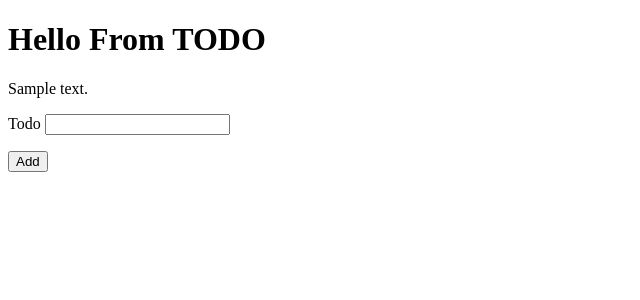
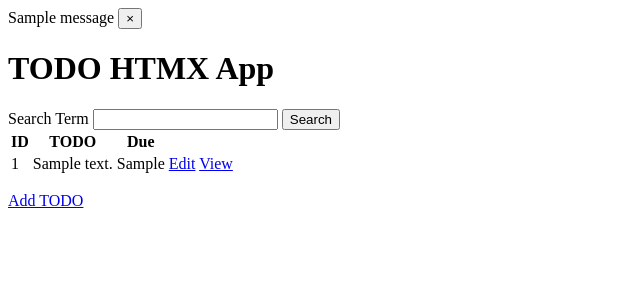
Before and after one commit to Oxmoon/htmx-demo, a Flask app: page /todos in a window 1280 px wide. Shown: the top 300 px of the page, without its empty margins (0-640 px from the left). Run offline with Flask 3, Linux system fonts and the light colour scheme; tables that the repository leaves empty hold one stand-in row (values such as "Sample post"); one stand-in notice (Sample message) is shown.

Commit message:
All working before htmx

```diff
--- a/app.py
+++ b/app.py
@@ -1,9 +1,8 @@
 import os
 
-from flask import Flask, flash, jsonify, redirect, render_template, request, url_for
+from flask import Flask, flash, redirect, render_template, request, url_for
 from flask_sqlalchemy import SQLAlchemy
 from flask_wtf import FlaskForm
-from sqlalchemy import select
 from wtforms import StringField
 from wtforms.validators import InputRequired, Length
 
@@ -23,16 +22,69 @@
     return redirect("/todos")
 
 
-@app.route("/todos", methods=["GET", "POST"])
+@app.route("/todos", methods=["GET"])
 def todo():
-    todos = Todo.query.all()
+    search = request.args.get("q")
+    if search is not None:
+        todos_set = Todo.query.filter(Todo.content.like("%" + search + "%")).all()
+    else:
+        todos_set = Todo.query.all()
+    return render_template("index.html", todos=todos_set)
+
+
+@app.route("/todos/<todo_id>", methods=["GET"])
+def todos_view(todo_id=0):
+    todo = Todo.query.filter_by(id=todo_id).first_or_404()
+    return render_template("show.html", todo=todo)
+
+
+@app.route("/todos/<todo_id>/edit", methods=["GET"])
+def todos_edit_get(todo_id=0):
+    form = EditTodo()
+    todo = Todo.query.filter_by(id=todo_id).first_or_404()
+    return render_template("edit.html", todo=todo, form=form)
+
+
+@app.route("/todos/<todo_id>/edit", methods=["POST"])
+def todos_edit_post(todo_id=0):
+    form = EditTodo()
+    todo = Todo.query.filter_by(id=todo_id).first_or_404()
+    if form.validate_on_submit():
+        todo.content = form.todo.data
+        todo.due = form.due.data
+        db.session.commit()
+        flash("Edited TODO!")
+        return redirect(url_for("todos_view", todo_id=todo.id))
+    else:
+        return render_template("edit.html", todo=todo, form=form)
+
+
+@app.route("/todos/new", methods=["GET"])
+def todo_new_get():
+    form = CreateTodo()
+    return render_template("new.html", form=form)
+
+
+@app.route("/todos/new", methods=["POST"])
+def todo_new():
     form = CreateTodo()
     if form.validate_on_submit():
-        todo = Todo(content=form.todo.data)
+        todo = Todo(content=form.todo.data, due=form.due.data)
         db.session.add(todo)
         db.session.commit()
+        flash("Created new TODO!")
         return redirect(url_for("index"))
-    return render_template("index.html", form=form, todos=todos)
+    return render_template("new.html", form=form)
+
+
+@app.route("/todos/<todo_id>/delete", methods=["POST"])
+def todos_delete(todo_id=0):
+    todo = Todo.query.filter_by(id=todo_id).first_or_404()
+    if todo is not None:
+        db.session.delete(todo)
+        db.session.commit()
+        flash("Deleted TODO!")
+    return redirect(url_for("index"))
 
 
 class Todo(db.Model):
@@ -40,10 +92,17 @@
 
     id = db.Column(db.Integer, primary_key=True)
     content = db.Column(db.String(100), nullable=False)
+    due = db.Column(db.String(100), nullable=False)
 
 
 class CreateTodo(FlaskForm):
     todo = StringField("Todo", validators=[InputRequired(), Length(min=1, max=100)])
+    due = StringField("Due", validators=[InputRequired(), Length(min=1, max=100)])
+
+
+class EditTodo(FlaskForm):
+    todo = StringField("Todo", validators=[InputRequired(), Length(min=1, max=100)])
+    due = StringField("Due", validators=[InputRequired(), Length(min=1, max=100)])
 
 
 if __name__ == "__main__":
--- a/templates/base.html
+++ b/templates/base.html
@@ -15,6 +15,29 @@
     </head>
     {% block navbar %}{% endblock %}
     <body>
-        {% block app_content %}{% endblock %}
+        {% block content %}
+            {% with messages = get_flashed_messages(with_categories=true) %}
+                {% if messages %}
+                    {% for category, message in messages %}
+                        {% if category == 'error' %}
+                            <div role="alert">
+                                {{ message }}
+                                <button type="button" data-dismiss="alert">
+                                    <span aria-hidden="true">&times;</span>
+                                </button>
+                            </div>
+                        {% else %}
+                            <div role="alert">
+                                {{ message }}
+                                <button type="button" data-dismiss="alert">
+                                    <span aria-hidden="true">&times;</span>
+                                </button>
+                            </div>
+                        {% endif %}
+                    {% endfor %}
+                {% endif %}
+            {% endwith %}
+            {% block app_content %}{% endblock %}
+        {% endblock %}
     </body>
 </html>
--- a/templates/index.html
+++ b/templates/index.html
@@ -1,22 +1,38 @@
 {% extends 'base.html' %}
 {% block app_content %}
-    <h1>Hello From TODO</h1>
-    <div id="todos">
-        {% for todo in todos %}<p>{{ todo.content }}</p>{% endfor %}
-    </div>
-    <form method="POST" action="/todos">
-        {{ form.csrf_token }}
-        <p>
-            {{ form.todo.label }}
-            {{ form.todo(rows=100) }}
-        </p>
-        {% if form.todo.errors %}
-            <ul class="errors">
-                {% for error in form.todo.errors %}<li>{{ error }}</li>{% endfor %}
-            </ul>
-        {% endif %}
-        <p>
-            <input type="submit" value="Add">
-        </p>
+    <h1>TODO HTMX App</h1>
+    <form action="/todos" method="get" class="tool-bar">
+        <label for="search">Search Term</label>
+        <input id="search"
+               type="search"
+               name="q"
+               value="{{ request.args.get("q") or '' }}" />
+        <input type="submit" value="Search" />
     </form>
+    <table>
+        <thead>
+            <tr>
+                <th>ID</th>
+                <th>TODO</th>
+                <th>Due</th>
+                <th></th>
+            </tr>
+        </thead>
+        <tbody>
+            {% for todo in todos %}
+                <tr>
+                    <td>{{ todo.id }}</td>
+                    <td>{{ todo.content }}</td>
+                    <td>{{ todo.due }}</td>
+                    <td>
+                        <a href="/todos/{{ todo.id }}/edit">Edit</a>
+                        <a href="/todos/{{ todo.id }}">View</a>
+                    </td>
+                </tr>
+            {% endfor %}
+        </tbody>
+    </table>
+    <p>
+        <a href="/todos/new">Add TODO</a>
+    </p>
 {% endblock %}
```
Also changed, not shown: templates/edit.html (added, +42 -0 lines), templates/new.html (added, +16 -0 lines), templates/show.html (added, +12 -0 lines).
